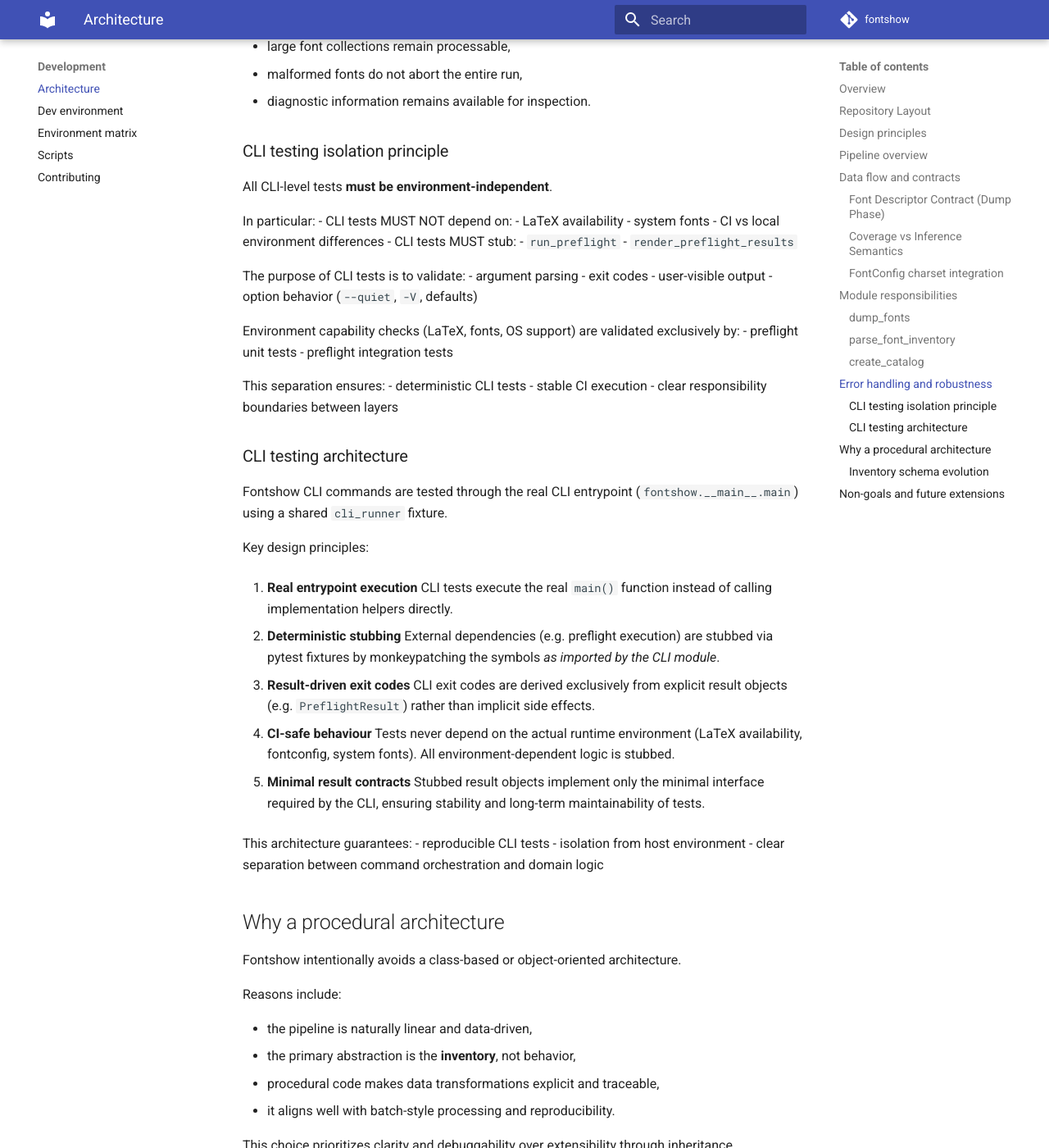
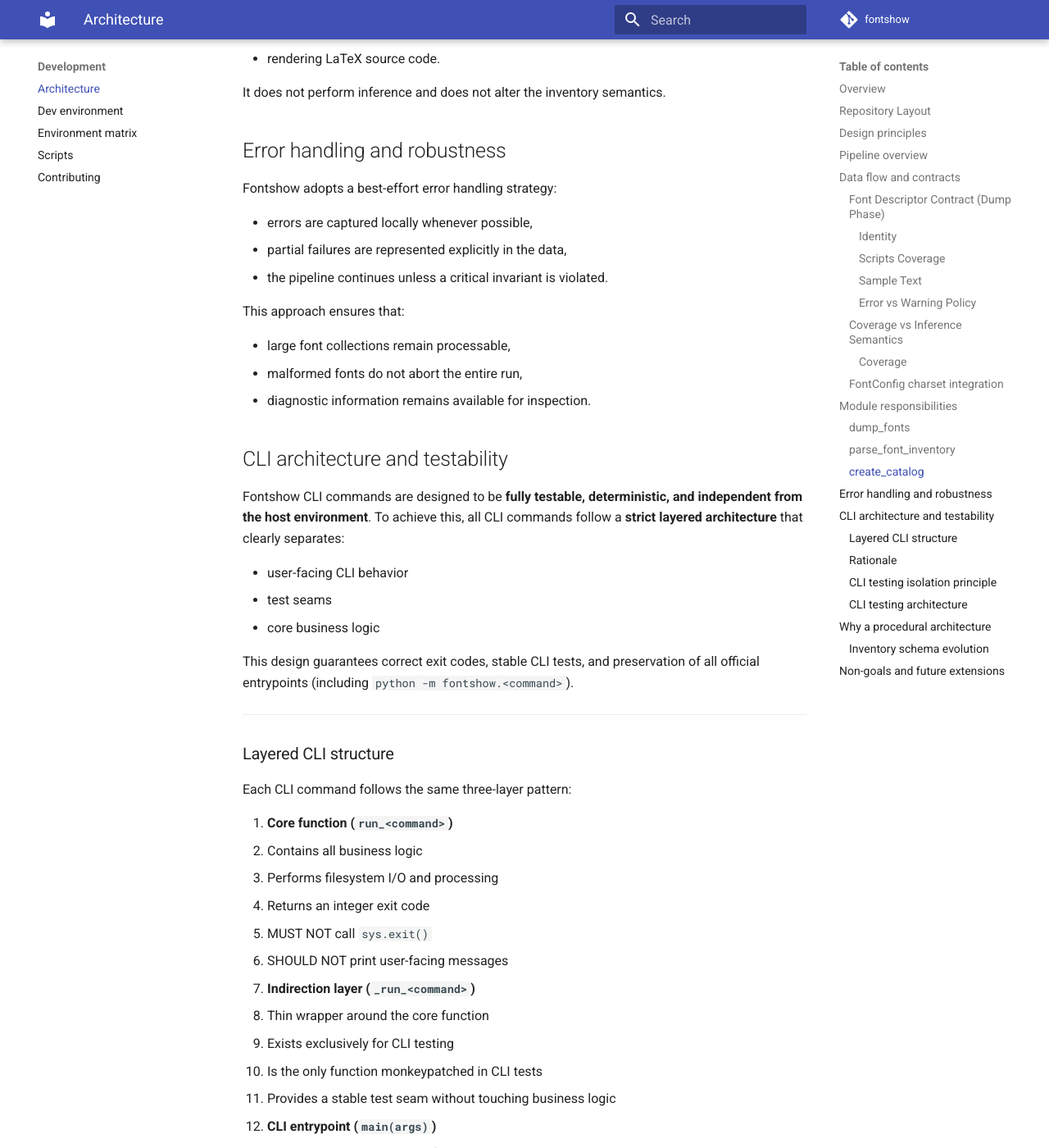
Before and after one commit to marco0560/Fontshow, an MkDocs documentation site: the page built from docs/architecture.md, in a window 1280 px wide and 1400 px high, scrolled down 5356 px. Shown: the whole window at 82% size. Built offline with MkDocs 1.6.1 and Material for MkDocs 9.7.7, drawn with Linux system fonts in a browser that asks for light colours; comment, search, counter and statistics services are not loaded; some of the changed text lies outside the part shown.

Commit message:
refactor(cli): unify CLI testability pattern across commands
Standardize all CLI commands on a three-layer architecture:

- run_<command>: pure core logic
- _run_<command>: monkeypatchable test seam
- main(): CLI wrapper with consistent exit code handling

This refactor:
- fixes default-argument binding issues
- ensures reliable CLI exit codes
- simplifies and stabilizes CLI tests
- preserves python -m entrypoints

No functional changes to the pipeline.
All tests pass.

```diff
--- a/docs/architecture.md
+++ b/docs/architecture.md
@@ -50,7 +50,6 @@ The Fontshow repository is organized as follows:
 
 For details about development-only tooling, see
 [Development scripts](scripts.md).
-
 
 ## Design principles
 
@@ -112,7 +111,6 @@ Metadata fields may include environment and tool information intended for
 debugging and reproducibility purposes. Downstream stages must treat metadata
 as informative and non-authoritative.
 
-
 Each stage respects the following contract:
 
 - **dump_fonts**
@@ -135,7 +133,8 @@ The `dump_fonts` stage produces *raw font descriptors* that follow a strict
 contract. This contract defines what information must be present, what may be
 missing, and how incomplete data is handled.
 
-**Identity**
+#### Identity
+
 - `identity.file` (**required**)
   Absolute or canonical path of the font file. Its absence is considered a
   fatal error.
@@ -143,17 +142,20 @@ missing, and how incomplete data is handled.
   The typographic family name. Fonts lacking a family name are accepted but
   generate a warning.
 
-**Coverage**
+#### Scripts Coverage
+
 - `coverage.scripts` (**optional, warned**)
   Script information as reported by FontConfig. The field may be empty when
   FontConfig is unavailable or the font does not expose script metadata.
 
-**Sample Text**
+#### Sample Text
+
 - `sample_text` (**optional**)
   Treated as *content*, not metadata. Intended for downstream consumers such
   as `create_catalog`, and not used for font identification or inference.
 
-**Error vs Warning Policy**
+#### Error vs Warning Policy
+
 - Missing mandatory identity fields (e.g. `identity.file`) are fatal.
 - Missing semantic fields (e.g. family name, scripts) generate warnings but do
   not prevent inventory generation.
@@ -165,8 +167,11 @@ This contract intentionally separates *observation* (dump phase) from
 
 Fontshow distinguishes strictly between *coverage* and *inference* data.
 
-**Coverage** represents raw observations gathered from font files or external
+#### Coverage
+
+ represents raw observations gathered from font files or external
 tools (e.g. FontConfig). Coverage data is:
+
 - incomplete and tool-dependent,
 - never corrected or normalized,
 - allowed to be missing or empty.
@@ -176,6 +181,7 @@ information reported by FontConfig, and sample text extracted from the font.
 
 **Inference** represents Fontshow’s interpretation of coverage and metadata.
 Inference data is:
+
 - normalized and consistent,
 - independent from the original tool,
 - guaranteed to be present in a usable form.
@@ -255,66 +261,143 @@ This approach ensures that:
 - malformed fonts do not abort the entire run,
 - diagnostic information remains available for inspection.
 
+## CLI architecture and testability
+
+Fontshow CLI commands are designed to be **fully testable, deterministic, and
+independent from the host environment**.
+To achieve this, all CLI commands follow a **strict layered architecture**
+that clearly separates:
+
+- user-facing CLI behavior
+- test seams
+- core business logic
+
+This design guarantees correct exit codes, stable CLI tests, and preservation
+of all official entrypoints (including `python -m fontshow.<command>`).
+
+---
+
+### Layered CLI structure
+
+Each CLI command follows the same three-layer pattern:
+
+1. **Core function (`run_<command>`)**
+   - Contains all business logic
+   - Performs filesystem I/O and processing
+   - Returns an integer exit code
+   - MUST NOT call `sys.exit()`
+   - SHOULD NOT print user-facing messages
+
+2. **Indirection layer (`_run_<command>`)**
+   - Thin wrapper around the core function
+   - Exists exclusively for CLI testing
+   - Is the only function monkeypatched in CLI tests
+   - Provides a stable test seam without touching business logic
+
+3. **CLI entrypoint (`main(args)`)**
+   - Receives parsed arguments from the dispatcher
+   - Calls the indirection layer
+   - Handles exceptions and maps them to exit codes
+   - Produces user-facing output
+   - Returns an integer exit code
+
+This structure is applied uniformly to all commands:
+
+- `preflight`
+- `dump-fonts`
+- `parse-inventory`
+- `create-catalog`
+
+---
+
+### Rationale
+
+This design deliberately avoids:
+
+- monkeypatching internal business logic
+- reliance on default arguments bound at function definition time
+- accidental coupling between tests and implementation details
+
+It guarantees:
+
+- stable and predictable exit codes
+- fully isolated and deterministic CLI tests
+- preservation of all CLI entrypoints
+- consistent behavior across all commands
+
+---
+
 ### CLI testing isolation principle
 
 All CLI-level tests **must be environment-independent**.
 
-In particular:
-- CLI tests MUST NOT depend on:
-  - LaTeX availability
-  - system fonts
-  - CI vs local environment differences
-- CLI tests MUST stub:
-  - `run_preflight`
-  - `render_preflight_results`
+In particular, CLI tests MUST NOT depend on:
 
-The purpose of CLI tests is to validate:
+- LaTeX availability
+- installed system fonts
+- Fontconfig presence
+- OS-specific behavior
+- CI vs local environment differences
+
+Instead, CLI tests MUST stub command execution by monkeypatching the
+appropriate indirection layer (e.g. `_run_<command>`).
+
+The purpose of CLI tests is strictly to validate:
+
 - argument parsing
 - exit codes
 - user-visible output
-- option behavior (`--quiet`, `-V`, defaults)
+- option behavior (`--quiet`, `--verbose`, `--version`, defaults)
 
 Environment capability checks (LaTeX, fonts, OS support) are validated
 exclusively by:
-- preflight unit tests
-- preflight integration tests
+
+- unit tests of the corresponding modules
+- preflight unit and integration tests
 
 This separation ensures:
+
 - deterministic CLI tests
 - stable CI execution
 - clear responsibility boundaries between layers
 
+---
+
 ### CLI testing architecture
 
-Fontshow CLI commands are tested through the real CLI entrypoint
+Fontshow CLI commands are tested through the **real CLI entrypoint**
 (`fontshow.__main__.main`) using a shared `cli_runner` fixture.
 
 Key design principles:
 
 1. **Real entrypoint execution**
-   CLI tests execute the real `main()` function instead of calling
-   implementation helpers directly.
+   CLI tests execute the real `main()` function instead of calling helpers
+   directly, ensuring realistic coverage of argument parsing and dispatch.
 
 2. **Deterministic stubbing**
-   External dependencies (e.g. preflight execution) are stubbed via pytest
-   fixtures by monkeypatching the symbols *as imported by the CLI module*.
+   External dependencies are stubbed via pytest fixtures by monkeypatching
+   symbols **as imported by the CLI module**, not by patching deep internals.
 
 3. **Result-driven exit codes**
-   CLI exit codes are derived exclusively from explicit result objects
-   (e.g. `PreflightResult`) rather than implicit side effects.
+   CLI exit codes are derived exclusively from explicit return values or
+   controlled exceptions, never from implicit side effects.
 
-4. **CI-safe behaviour**
-   Tests never depend on the actual runtime environment (LaTeX availability,
-   fontconfig, system fonts). All environment-dependent logic is stubbed.
+4. **CI-safe behavior**
+   Tests never depend on the actual runtime environment. All environment-
+   dependent logic is stubbed.
 
 5. **Minimal result contracts**
-   Stubbed result objects implement only the minimal interface required by the
-   CLI, ensuring stability and long-term maintainability of tests.
+   Stubbed objects implement only the minimal interface required by the CLI,
+   ensuring long-term test stability and maintainability.
+
+---
 
 This architecture guarantees:
+
 - reproducible CLI tests
 - isolation from host environment
-- clear separation between command orchestration and domain logic
+- clean separation between command orchestration and domain logic
+- a scalable pattern for future CLI commands
 
 ## Why a procedural architecture
 
```
Also changed, not shown: 10 other files.
